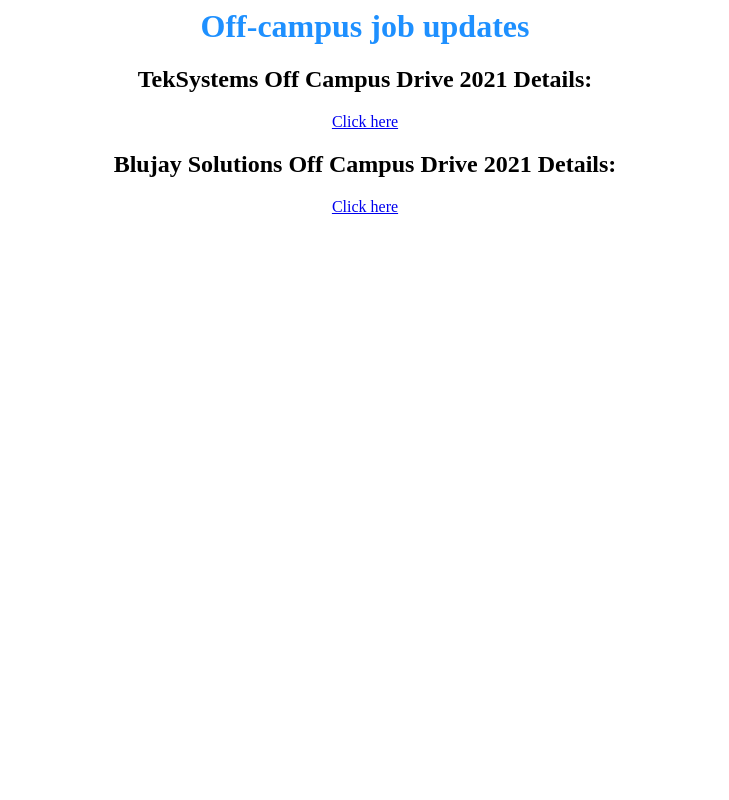
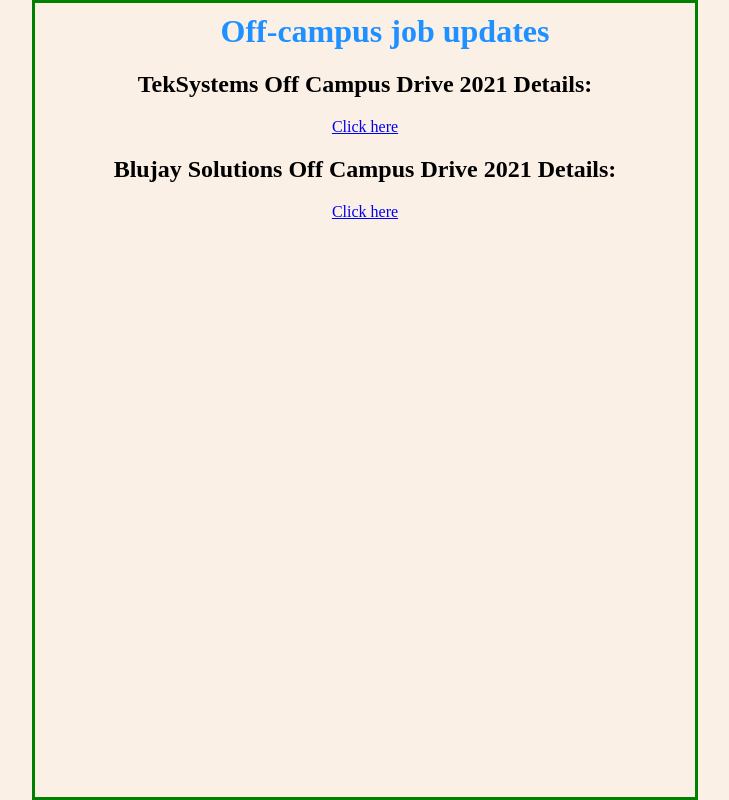
Before and after one commit to 20171cse0777/off-campus-drives, a plain HTML site: page index.html in a window 1280 px wide. Shown: the whole page, without its empty margins (275-1004 px from the left). Drawn offline with Linux system fonts and the light colour scheme.

Commit message:
Update index.html

```diff
--- a/index.html
+++ b/index.html
@@ -1,4 +1,19 @@
 <html>
+  <style>
+body {
+  background-color: linen;
+  margin: auto;
+  width: 50%;
+  border: 3px solid green;
+  padding: 10px;
+}
+
+h1 {
+  color: maroon;
+  margin-left: 40px;
+}
+</style>
+</head>
 <body  style="text-align:center;">
 <h1 style="color:DodgerBlue;">Off-campus job updates</h1>
 <h2>TekSystems Off Campus Drive 2021 Details:</h2>
```
